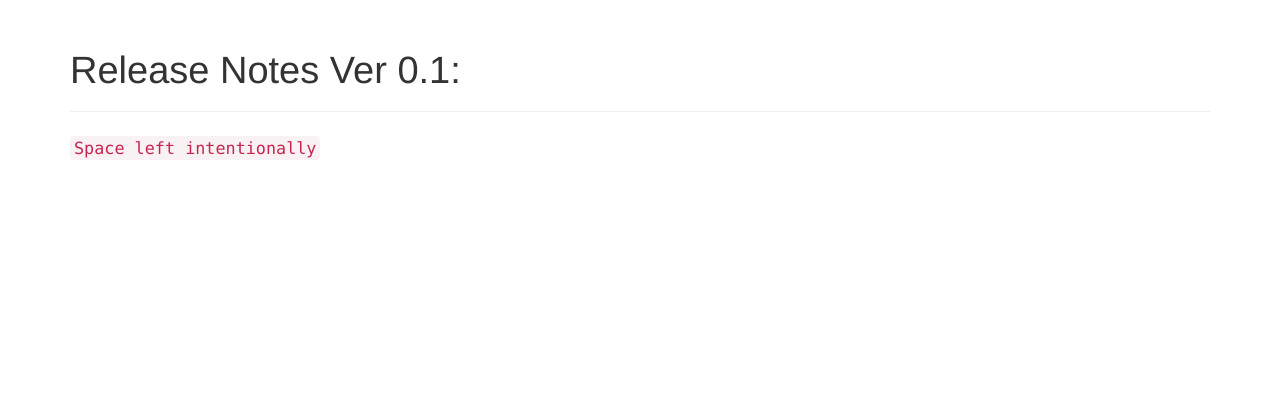
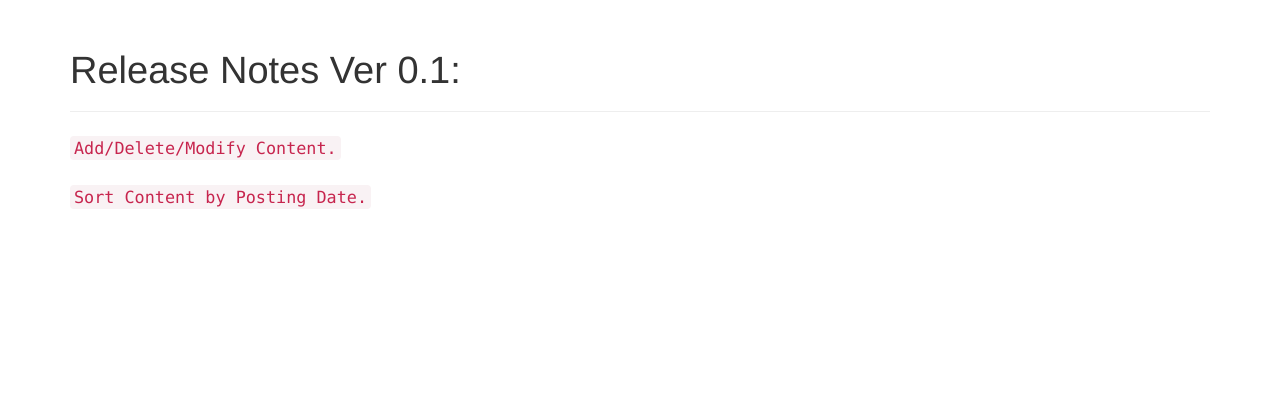
Before and after one commit to KunalGautam/anuku, a PHP site: page /install/release.php in a window 1280 px wide. Shown: the part 50-458 px from the top of the page. Run offline with PHP 8.4, Linux system fonts and the light colour scheme.

Commit message:
Release Note
Update of release note in installation screen.

```diff
--- a/install/release.php
+++ b/install/release.php
@@ -44,8 +44,8 @@
         <div class="page-header">
           <h1>Release Notes Ver 0.1:</h1>
         </div>
-        <p class="lead"><code>Space left intentionally </code></p>
-
+        <p class="lead"><code>Add/Delete/Modify Content.</code></p>
+        <p class="lead"><code>Sort Content by Posting Date.</code></p>
       </div>
     </div>
 
```
